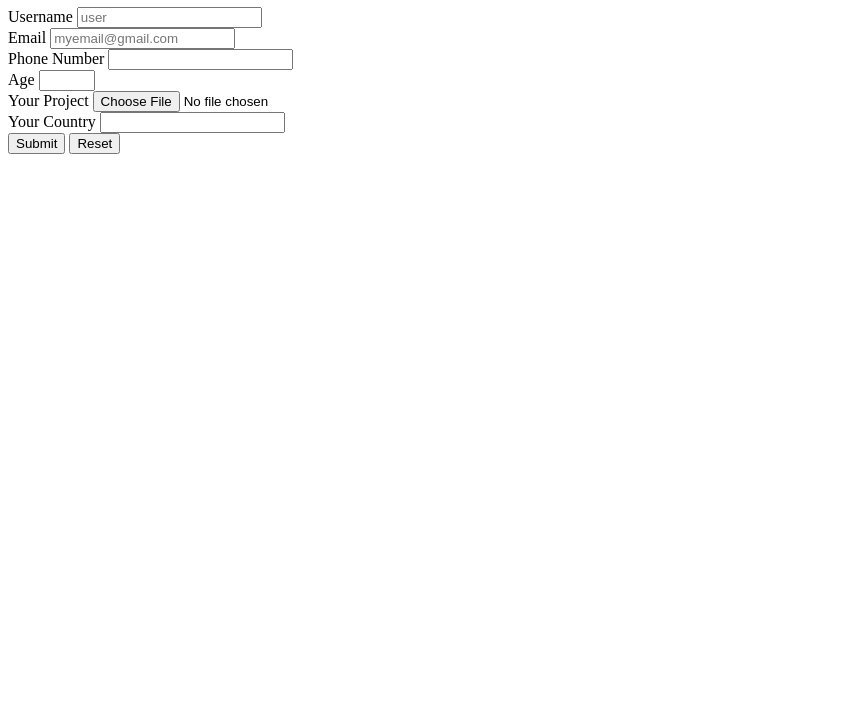
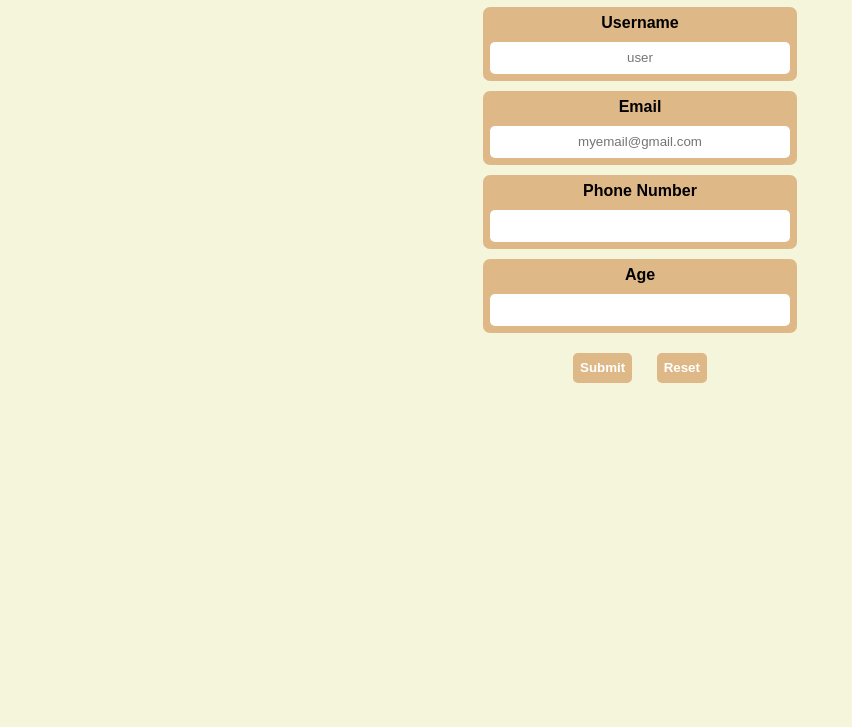
Before and after one commit to Adam4DV/Editor-Job-Form, a plain HTML site: page index.html in a window 1280 px wide. Shown: the part 73-800 px from the top of the page, without its empty margins (0-852 px from the left). Drawn offline with Linux system fonts and the light colour scheme.

Commit message:
Add files via upload

```diff
--- a/index.html
+++ b/index.html
@@ -1,67 +1,32 @@
 <!DOCTYPE html>
 <html lang="en">
   <head>
-    <meta charset="UTF-8">
-    <meta name="viewport" content="width=device-width, initial-scale=1.0">
+    <meta charset="UTF-8" />
+    <meta name="viewport" content="width=device-width, initial-scale=1.0" />
     <title>Editor Job Form</title>
+    <link rel="stylesheet" href="style.css">
   </head>
   <body>
     <form method="get">
-        <h1 align="center">Editor Job Form</h1>
-        <div>
-            <label for="user">Username</label>
-            <input type="text" id="user" placeholder="user" required>
+      <h1 >Editor Job Form</h1>
+      <div >
+        <label  for="user">Username</label>
+        <input type="text" placeholder="user" required />
       </div>
-        <div>
-            <label for="em">Email</label>
-            <input type="email" id="em" placeholder="myemail@gmail.com" required>
+      <div >
+        <label  for="em">Email</label>
+        <input type="email" placeholder="myemail@gmail.com" required />
       </div>
-        <div>
-            <label for="ph">Phone Number</label>
-            <input type="tel" id="ph" required>
+      <div >
+        <label  for="ph">Phone Number</label>
+        <input type="tel" id="ph" required />
       </div>
-        <div>
-            <label for="age">Age</label>
-            <input type="number" required min="14" max="25">
+      <div >
+        <label  for="age">Age</label>
+        <input type="number" required min="14" max="25" />
       </div>
-        <div>
-            <label for="yp">Your Project</label>
-            <input type="file" required>
-        </div>
-        <div>
-            <label for="cnt">Your Country</label>
-            <input id="cnt" list="countryList" name="cnt">
-            <datalist id="countryList"> <optgroup label="المغرب العربي">
-                    <option value="المغرب">المغرب</option>
-                    <option value="الجزائر">الجزائر</option>
-                    <option value="تونس">تونس</option>
-                    <option value="ليبيا">ليبيا</option>
-                    <option value="موريتانيا">موريتانيا</option>
-                    <option value="مصر">مصر</option>
-                    <option value="السودان">السودان</option>
-                    <option value="جيبوتي">جيبوتي</option>
-                    <option value="الصومال">الصومال</option>
-                    <option value="جزر القمر">جزر القمر</option>
-                </optgroup>
-                <optgroup label="دول الخليج">
-                    <option value="الكويت">الكويت</option>
-                    <option value="البحرين">البحرين</option>
-                    <option value="قطر">قطر</option>
-                    <option value="الإمارات العربية المتحدة">الإمارات العربية المتحدة</option>
-                    <option value="سلطنة عمان">سلطنة عمان</option>
-                    <option value="المملكة العربية السعودية">المملكة العربية السعودية</option>
-                    <option value="اليمن">اليمن</option>
-                </optgroup>
-                <optgroup label="الشام العربي">
-                    <option value="فلسطين">فلسطين</option>
-                    <option value="الأردن">الأردن</option>
-                    <option value="سوريا">سوريا</option>
-                    <option value="لبنان">لبنان</option>
-                </optgroup>
-            </datalist>
-        </div>
-        <input type="submit">
-        <input type="reset">
+      <input class="btn" type="submit" />
+      <input class="btn" type="reset" />
     </form>
   </body>
 </html>
--- /dev/null
+++ b/style.css
@@ -0,0 +1,40 @@
+body {
+  text-align: center;
+  font-family: sans-serif;
+  background-color: beige;
+  text-transform: capitalize;
+}
+.btn {
+  font-family: Arial, Helvetica, sans-serif;
+  font-weight: bold;
+  padding: 7px;
+  color: white;
+  background-color: burlywood;
+  margin: 10px;
+  border: none;
+  border-radius: 5px;
+}
+label{
+  margin-bottom: 10px;
+  font-weight: bold;
+}
+div {
+  display: flex;
+  flex-direction: column;
+  align-items: stretch;
+  background-color: burlywood;
+  padding: 7px;
+  max-width: 300px;
+  border-radius: 7px;
+  margin: 10px auto;
+}
+input{
+  height: 30px;
+  border: none;
+  border-radius: 5px;
+}
+div :placeholder-shown{
+  color: black;
+  font-family: Arial, Helvetica, sans-serif;
+  text-align: center;
+}
```
Lines whose indentation alone changed are shown as unchanged.
